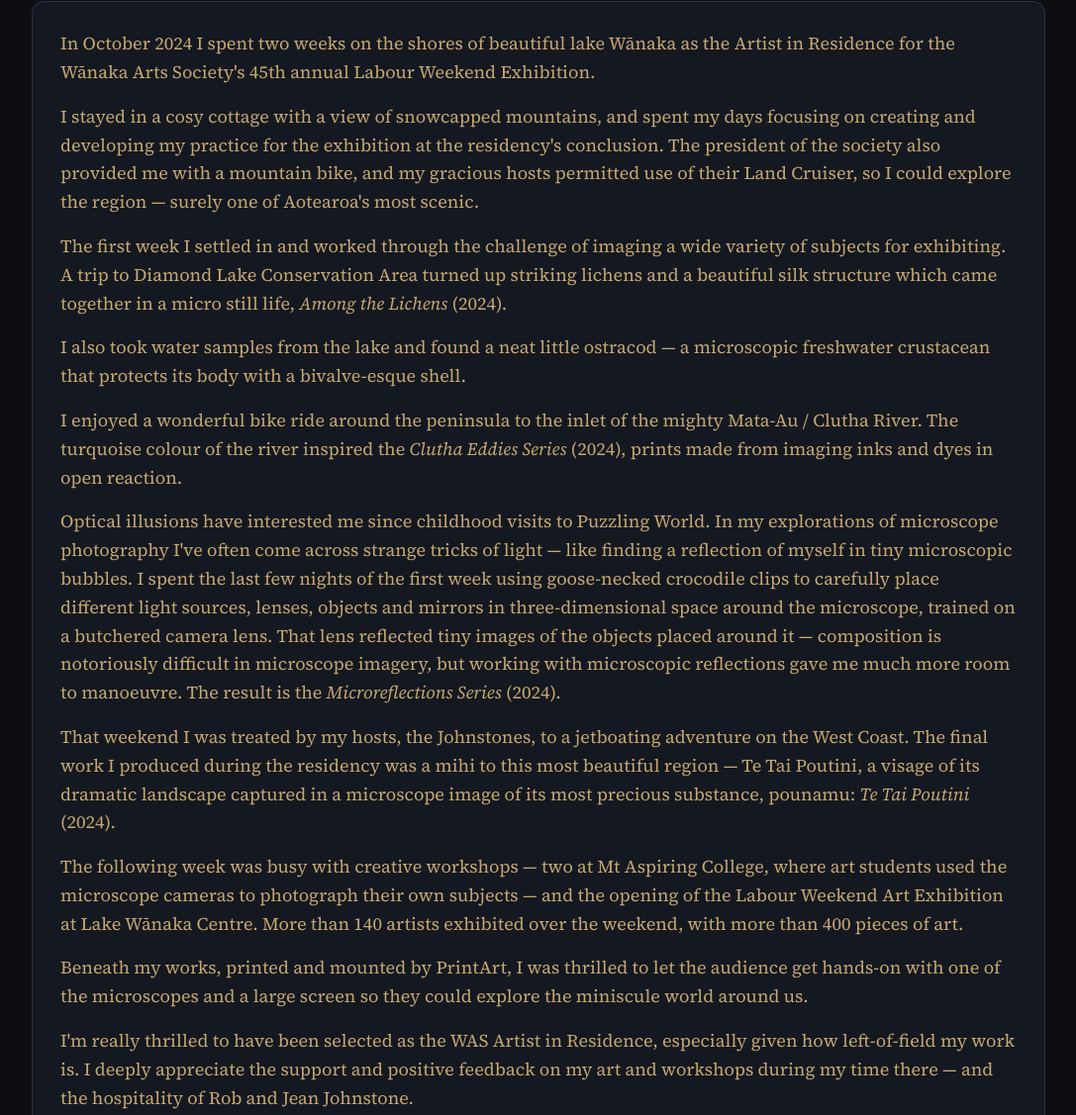
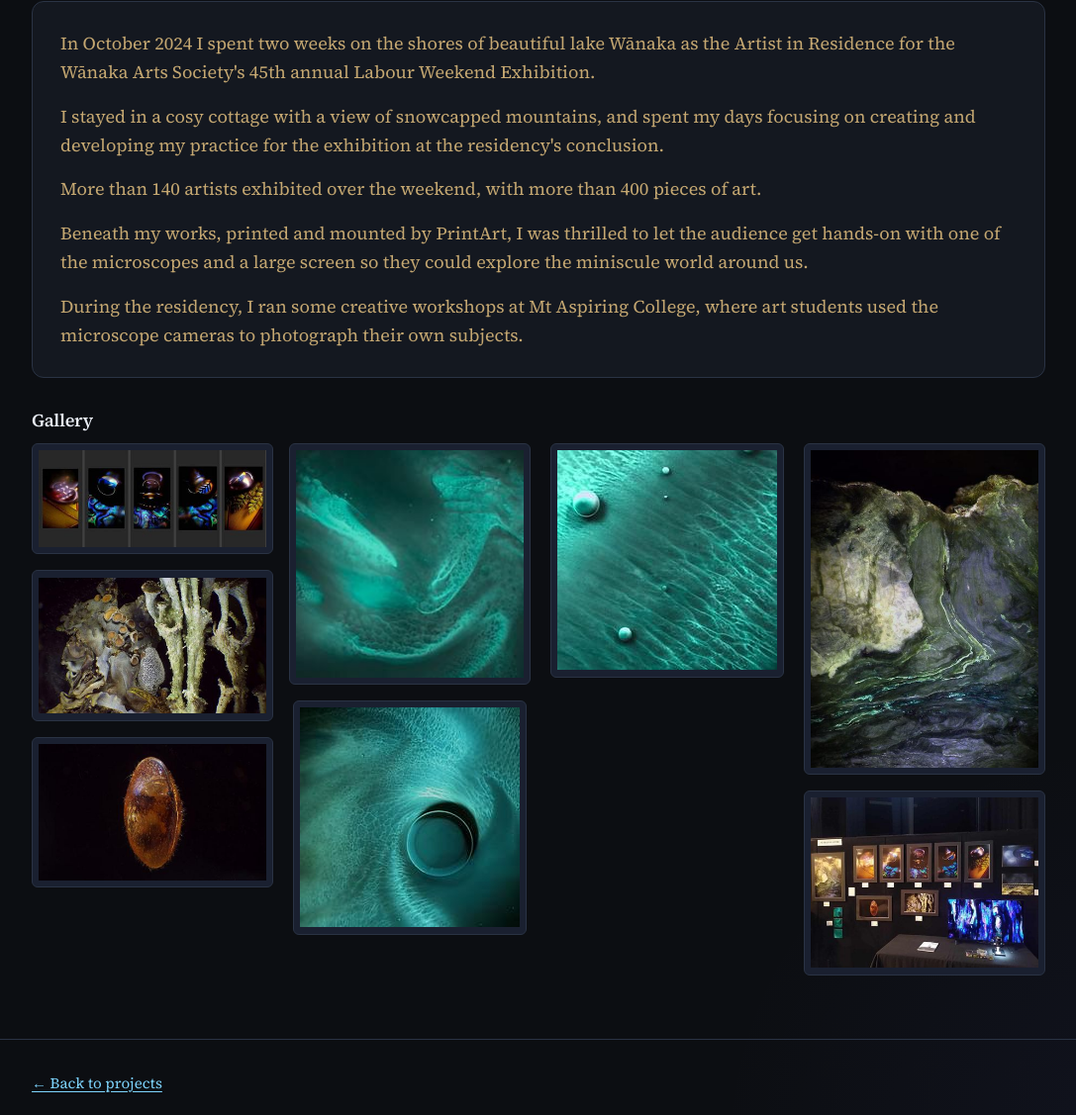
Before and after one commit to foolofaperegrin/perescope, a website: page projects/wanaka-arts-residency/index.html in a window 1280 px wide. Shown: the part 682-1809 px from the top of the page at 99% size, without its empty margins (96-1183 px from the left). Drawn offline with Linux system fonts and the light colour scheme.

Commit message:
update was

```diff
--- a/projects/wanaka-arts-residency/index.html
+++ b/projects/wanaka-arts-residency/index.html
@@ -29,15 +29,10 @@
     </figure>
     <div class="card">
       <p>In October 2024 I spent two weeks on the shores of beautiful lake Wānaka as the Artist in Residence for the Wānaka Arts Society's 45th annual Labour Weekend Exhibition.</p>
-      <p>I stayed in a cosy cottage with a view of snowcapped mountains, and spent my days focusing on creating and developing my practice for the exhibition at the residency's conclusion. The president of the society also provided me with a mountain bike, and my gracious hosts permitted use of their Land Cruiser, so I could explore the region — surely one of Aotearoa's most scenic.</p>
-      <p>The first week I settled in and worked through the challenge of imaging a wide variety of subjects for exhibiting. A trip to Diamond Lake Conservation Area turned up striking lichens and a beautiful silk structure which came together in a micro still life, <em>Among the Lichens</em> (2024).</p>
-      <p>I also took water samples from the lake and found a neat little ostracod — a microscopic freshwater crustacean that protects its body with a bivalve-esque shell.</p>
-      <p>I enjoyed a wonderful bike ride around the peninsula to the inlet of the mighty Mata-Au / Clutha River. The turquoise colour of the river inspired the <em>Clutha Eddies Series</em> (2024), prints made from imaging inks and dyes in open reaction.</p>
-      <p>Optical illusions have interested me since childhood visits to Puzzling World. In my explorations of microscope photography I've often come across strange tricks of light — like finding a reflection of myself in tiny microscopic bubbles. I spent the last few nights of the first week using goose-necked crocodile clips to carefully place different light sources, lenses, objects and mirrors in three-dimensional space around the microscope, trained on a butchered camera lens. That lens reflected tiny images of the objects placed around it — composition is notoriously difficult in microscope imagery, but working with microscopic reflections gave me much more room to manoeuvre. The result is the <em>Microreflections Series</em> (2024).</p>
-      <p>That weekend I was treated by my hosts, the Johnstones, to a jetboating adventure on the West Coast. The final work I produced during the residency was a mihi to this most beautiful region — Te Tai Poutini, a visage of its dramatic landscape captured in a microscope image of its most precious substance, pounamu: <em>Te Tai Poutini</em> (2024).</p>
-      <p>The following week was busy with creative workshops — two at Mt Aspiring College, where art students used the microscope cameras to photograph their own subjects — and the opening of the Labour Weekend Art Exhibition at Lake Wānaka Centre. More than 140 artists exhibited over the weekend, with more than 400 pieces of art.</p>
+      <p>I stayed in a cosy cottage with a view of snowcapped mountains, and spent my days focusing on creating and developing my practice for the exhibition at the residency's conclusion.</p>
+      <p>More than 140 artists exhibited over the weekend, with more than 400 pieces of art.</p>
       <p>Beneath my works, printed and mounted by PrintArt, I was thrilled to let the audience get hands-on with one of the microscopes and a large screen so they could explore the miniscule world around us.</p>
-      <p>I'm really thrilled to have been selected as the WAS Artist in Residence, especially given how left-of-field my work is. I deeply appreciate the support and positive feedback on my art and workshops during my time there — and the hospitality of Rob and Jean Johnstone.</p>
+      <p>During the residency, I ran some creative workshops at Mt Aspiring College, where art students used the microscope cameras to photograph their own subjects.       </p>
     </div>
     <div class="gallery-mount" hidden></div>
   </main>
```
